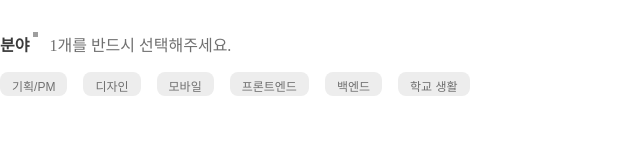
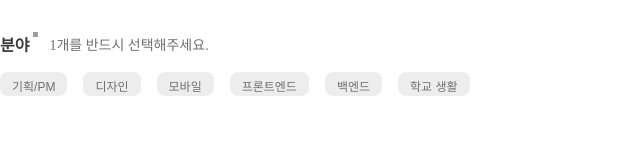
Before and after one commit to Soongmile/Soongmile-FE, a Next.js app: page /questionWrite/atoms/FieldSelector in a window 1280 px wide. Shown: the top 160 px of the page, without its empty margins (0-640 px from the left). Built offline with nearby package versions, Linux system fonts and the light colour scheme; grey boxes are pictures that could not be loaded.

Commit message:
[#16] design: 제목 align-items: center

```diff
--- a/pages/questionWrite/atoms/FieldSelector.tsx
+++ b/pages/questionWrite/atoms/FieldSelector.tsx
@@ -2,7 +2,6 @@ import styled from 'styled-components';
 import theme from '@/styles/theme';
 import Spacing from '@/components/reusable/Spacing';
 import ToggleBtn from '@/components/reusable/Buttons/ToggleBtn';
-import { useEffect } from 'react';
 import { useRecoilState } from 'recoil';
 import fieldListState from '@/states/fieldListState';
 import QuestionTitle from './QuestionTitle';
@@ -28,10 +27,6 @@ const FieldSelector = () => {
       }
     }
   };
-
-  useEffect(() => {
-    console.log(fieldList);
-  }, [fieldList]);
 
   return (
     <section>
@@ -111,10 +106,11 @@ export default FieldSelector;
 const QuestionTitleWrap = styled.div`
   display: flex;
   flex-direction: row;
+  align-items: center;
 `;
 
 const Tip = styled.div`
-  font-size: ${theme.fontStyles.Text_S.fontSize};
+  font-size: ${theme.fontStyles.Text_S.fontSize}px;
   font-weight: ${theme.fontStyles.Text_S.fontWeight};
 `;
 
```
